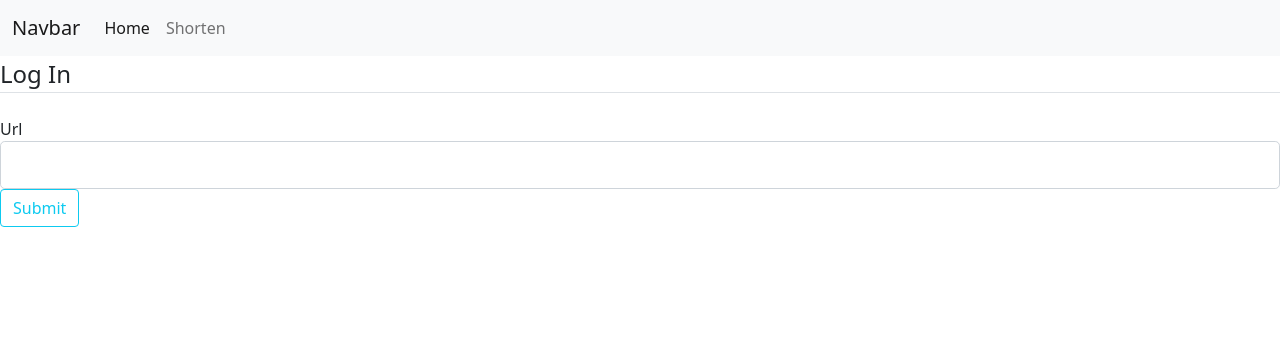
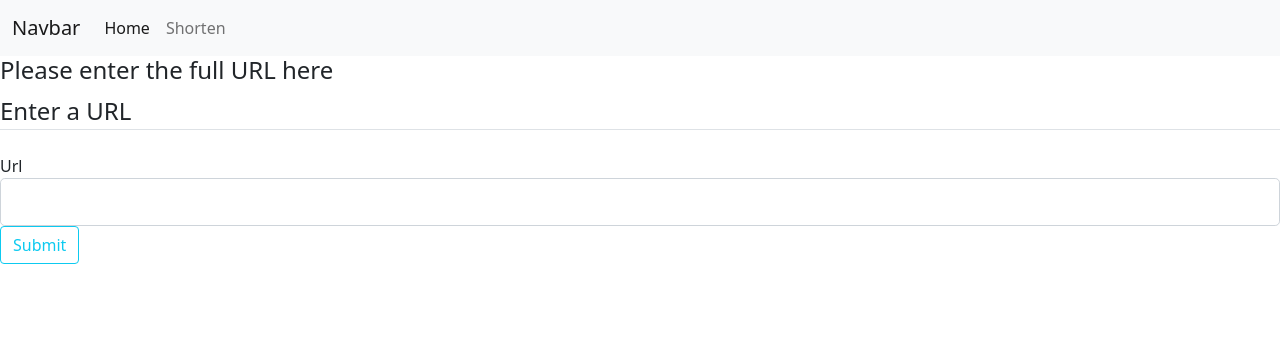
Before and after one commit to ria10/url-shortener, a Flask app: page /shorten in a window 1280 px wide. Shown: the top 356 px of the page. Run offline with Flask 2, Linux system fonts and the light colour scheme; parts of the project's set-up code (start-up, migrations or seed data) failed here and were passed over.

Commit message:
redirects work

```diff
--- a/app.py
+++ b/app.py
@@ -24,6 +24,7 @@ def find_url(url):
 
 def find_short(short):
     found = UrlModel.query.filter_by(url_short=short).first()
+    print(found)
     return found
 
 @app.route("/")
@@ -47,15 +48,10 @@ def shorten():
     else:
         return render_template('shorten.html', form=form)
 
-@app.route("/<str:id>")
+@app.route("/<string:id>")
 def change(id):
-    short = find_short(id).url_short
     url = find_short(id).url
-
-# @app.route("/result", methods=['GET', 'POST'])
-# def result():
-#     if request.method == 'POST':
-#         return render_template('result.html')
+    return redirect(url)
 
 
 if __name__ == '__main__':
--- a/templates/result.html
+++ b/templates/result.html
@@ -1,4 +1,4 @@
 {% extends 'layout.html' %}{% block content%}
 <h2>Thanks!</h2>
-<p>{{url}} can be found at <a href="#">{{url_short}}</a>
+<p>{{url}} can be found at <a href="http://localhost:5000/{{url_short}}">http://localhost:5000/{{url_short}}</a>
 {% endblock %}
--- a/templates/shorten.html
+++ b/templates/shorten.html
@@ -1,13 +1,23 @@
 {% extends 'layout.html' %}{% block content %}
 <div class="content-section">
+<h4>Please enter the full URL here</h4>
   <form method="POST" action="/shorten">
     {{form.hidden_tag()}}
     <!--csrf token-->
     <fieldset class="form-group">
-      <legend class="border-bottom mb-4">Log In</legend>
+      <legend class="border-bottom mb-4">Enter a URL</legend>
       <div class="form-group">
         {{form.url.label(class="form-control-label")}}
+        {% if form.url.errors %}
+        {{form.url(class="form-control form-control-lg is-invalid")}}
+        <div class="invalid-feedback">
+          {% for error in form.url.errors %}
+          <span>{{error}}</span>
+          {% endfor %}
+        </div>
+        {% else %}
         {{form.url(class="form-control form-control-lg")}}
+         {% endif %}
       </div>
 
       <div class="form-group">
```
Also changed, not shown: site.db.
